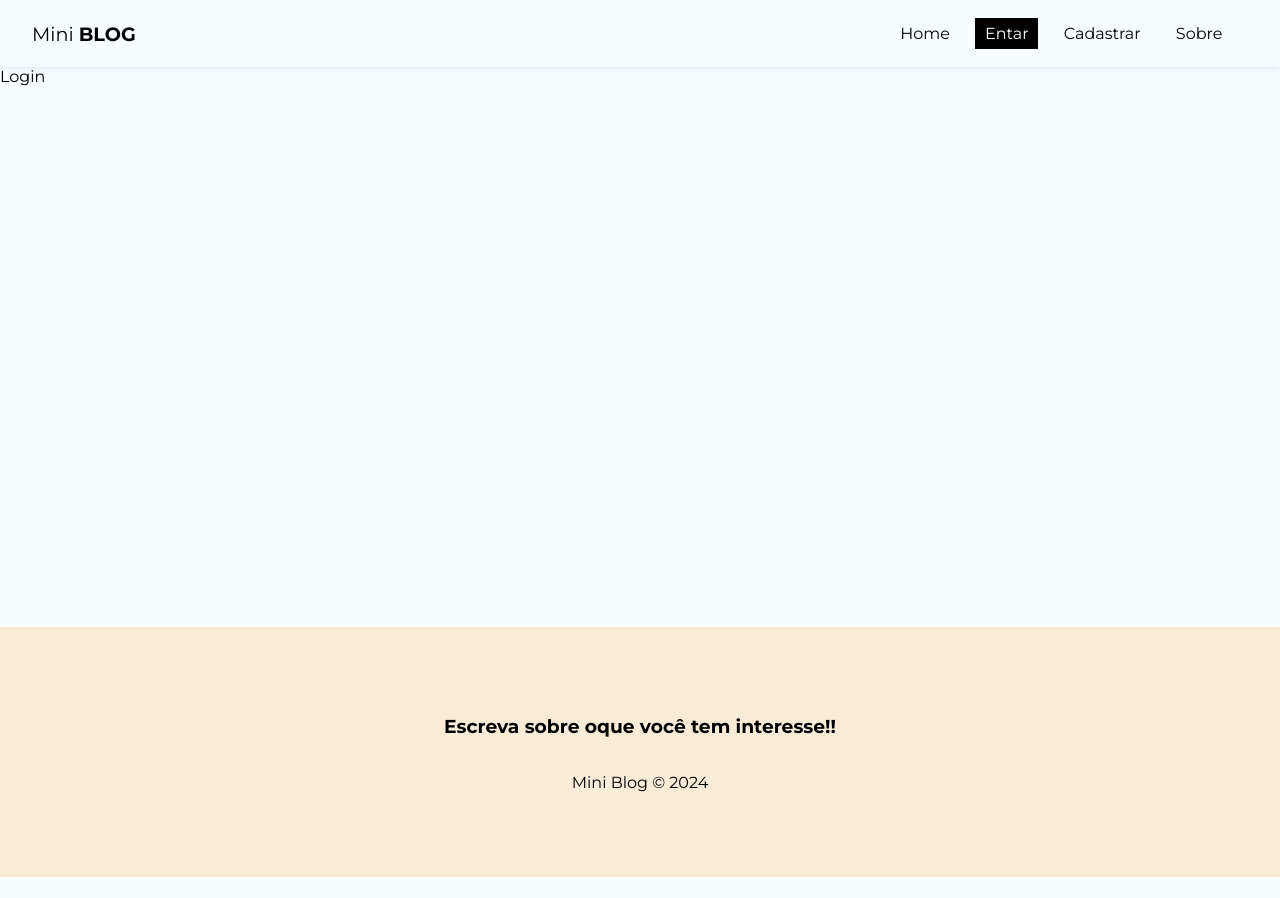
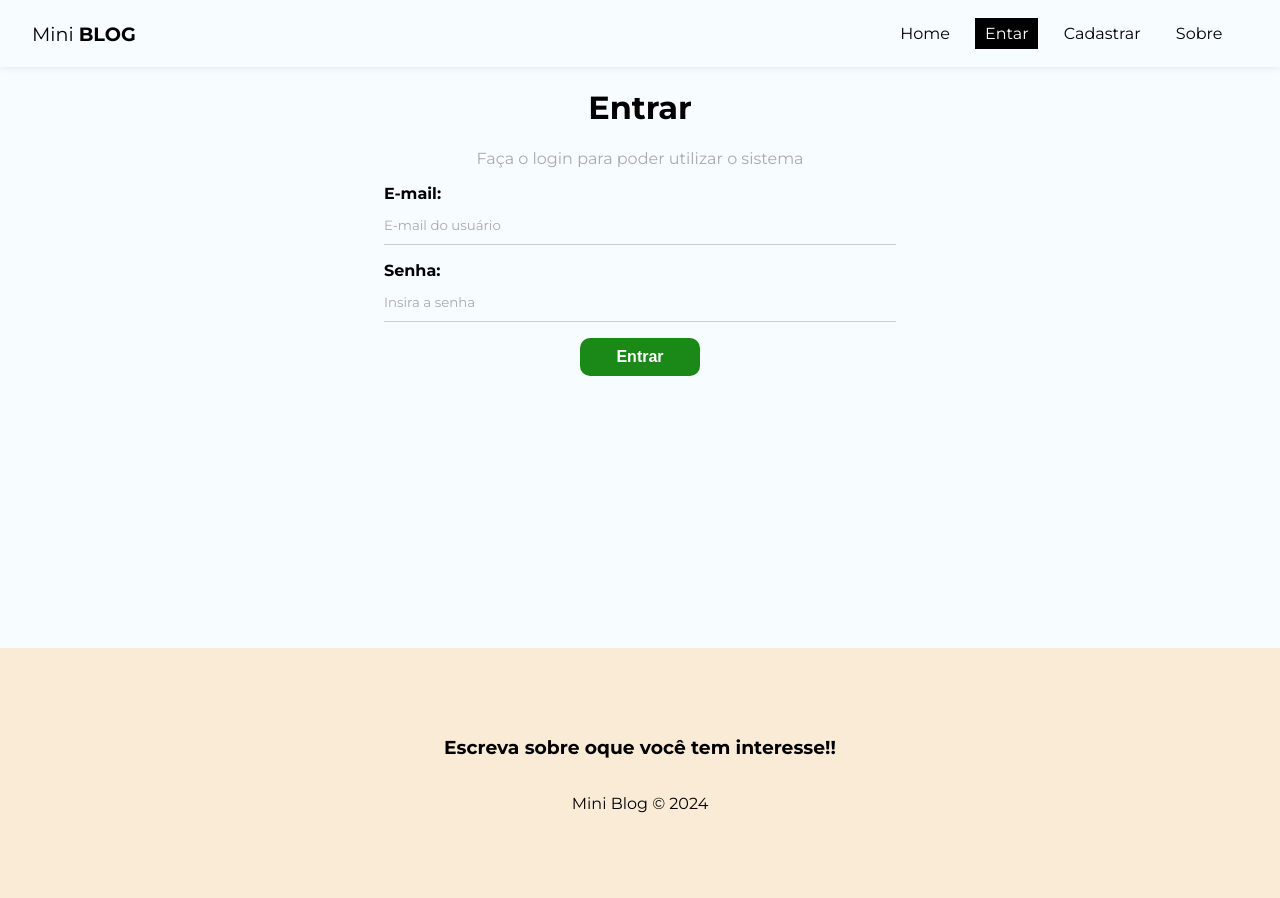
Before and after one commit to GabrielR4SH/miniblog, a React (Create React App) app: page /login in a window 1280 px wide. Before the commit the page ends 877 px from the top, so only its background shows below. Built offline with nearby package versions, Linux system fonts and the light colour scheme; no server answers.

Commit message:
LoginScreen + About Page done

```diff
--- a/src/App.js
+++ b/src/App.js
@@ -25,7 +25,7 @@
     onAuthStateChanged(auth, (user) => {
       setUser(user);
     })
-  }, [auth])
+  }, [auth]);
 
   if(loadingUser){
     return <p>Carregando...</p>
@@ -40,10 +40,10 @@
           <Routes>
             <Route path='/' element={<Home/>} />
             <Route path='/about' element={<About/>} />
-            <Route path='/login' element={<Login />} />
-            <Route path='/register' element={<Register />} />
-            <Route path='/posts/create' element={<CreatePost />} />
-            <Route path='/dashboard' element={<Dashboard />} />
+            <Route path='/login' element={!user? <Login/> : <Navigate to = "/" />} />
+            <Route path='/register' element={!user?  <Register/> : <Navigate to = "/" />} />
+            <Route path='/posts/create' element={user? <CreatePost /> : <Navigate tp = "/login" />} />
+            <Route path='/dashboard' element={user ? <Dashboard/> : <Navigate to = "/login" />} />
           </Routes>
         </div>
         <Footer />
--- a/src/components/Navbar/Navbar.js
+++ b/src/components/Navbar/Navbar.js
@@ -2,7 +2,6 @@
 import { NavLink } from 'react-router-dom';
 
 import { useAuthentication } from '../../hooks/useAuthentication';
-
 import { useAuthValue } from '../../context/AuthContext';
 
 import styles from './Navbar.module.css';
@@ -10,6 +9,8 @@
 const Navbar = () => {
 
     const { user } = useAuthValue();
+    const {logout} = useAuthentication();
+
     return (
         <nav className={styles.navbar}>
             <NavLink to="/" className={styles.brand}>
@@ -42,6 +43,11 @@
                 <li>
                     <NavLink to="/about" className={({ isActive }) => (isActive ? styles.active : "")}>Sobre</NavLink>
                 </li>
+                {user && (
+                    <li>
+                        <button onClick={logout}>Sair</button>
+                    </li>
+                )}
             </ul>
         </nav>
     )
--- a/src/pages/About/About.js
+++ b/src/pages/About/About.js
@@ -1,10 +1,16 @@
 import React from 'react';
 import './About.module.css';
+import { Link } from 'react-router-dom';
+import styles from './About.module.css';
 
 const About = () => {
   return (
-    <div>
-        <h1>About</h1>
+    <div className={styles.about}>
+        <h2>Sobre o Mini <span>Blog</span></h2>
+        <p>Este projeto consiste em um blog feito com react no Front-End e firebase no Back-End</p>
+        <Link to="/posts/create" className="btn">
+          Criar post
+        </Link>
     </div>
   )
 }
--- a/src/pages/About/About.module.css
+++ b/src/pages/About/About.module.css
@@ -0,0 +1,17 @@
+.about{
+    text-align: center;
+    display: flex;
+    flex-direction: column;
+    align-items: center;
+}
+
+.about {
+    color: beige;
+    margin-bottom: 2em;
+}
+
+.about a{
+    display: block;
+    margin-top: 15px;
+    padding: 10px 15px;
+}
--- a/src/pages/login/Login.js
+++ b/src/pages/login/Login.js
@@ -1,10 +1,74 @@
-import React from 'react'
-import styles from './Login.module.css';
+import styles from "./Login.module.css";
+
+import { useEffect, useState } from "react";
+import { useAuthentication } from "../../hooks/useAuthentication";
 
 const Login = () => {
+  const [email, setEmail] = useState("");
+  const [password, setPassword] = useState("");
+  const [error, setError] = useState("");
+
+  const { login, error: authError, loading } = useAuthentication();
+
+  const handleSubmit = async (e) => {
+    e.preventDefault();
+
+    setError("");
+
+    const user = {
+      email,
+      password,
+    };
+
+    const res = await login(user);
+
+    console.log(res);
+  };
+
+  useEffect(() => {
+    console.log(authError);
+    if (authError) {
+      setError(authError);
+    }
+  }, [authError]);
+
   return (
-    <div>Login</div>
-  )
-}
+    <div className={styles.login}>
+      <h1>Entrar</h1>
+      <p>Faça o login para poder utilizar o sistema</p>
+      <form onSubmit={handleSubmit}>
+        <label>
+          <span>E-mail:</span>
+          <input
+            type="email"
+            name="email"
+            required
+            placeholder="E-mail do usuário"
+            onChange={(e) => setEmail(e.target.value)}
+            value={email}
+          />
+        </label>
+        <label>
+          <span>Senha:</span>
+          <input
+            type="password"
+            name="password"
+            required
+            placeholder="Insira a senha"
+            onChange={(e) => setPassword(e.target.value)}
+            value={password}
+          />
+        </label>
+        {!loading && <button className="btn">Entrar</button>}
+        {loading && (
+          <button className="btn" disabled>
+            Aguarde...
+          </button>
+        )}
+        {error && <p className="error">{error}</p>}
+      </form>
+    </div>
+  );
+};
 
-export default Login
+export default Login;
--- a/src/pages/login/Login.module.css
+++ b/src/pages/login/Login.module.css
@@ -0,0 +1,7 @@
+.login {
+    text-align: center;
+  }
+
+  .login p {
+    color: #aaa;
+  }
```
Also changed, not shown: src/pages/CreatePost/CreatePost.js (line endings or trailing spaces).
